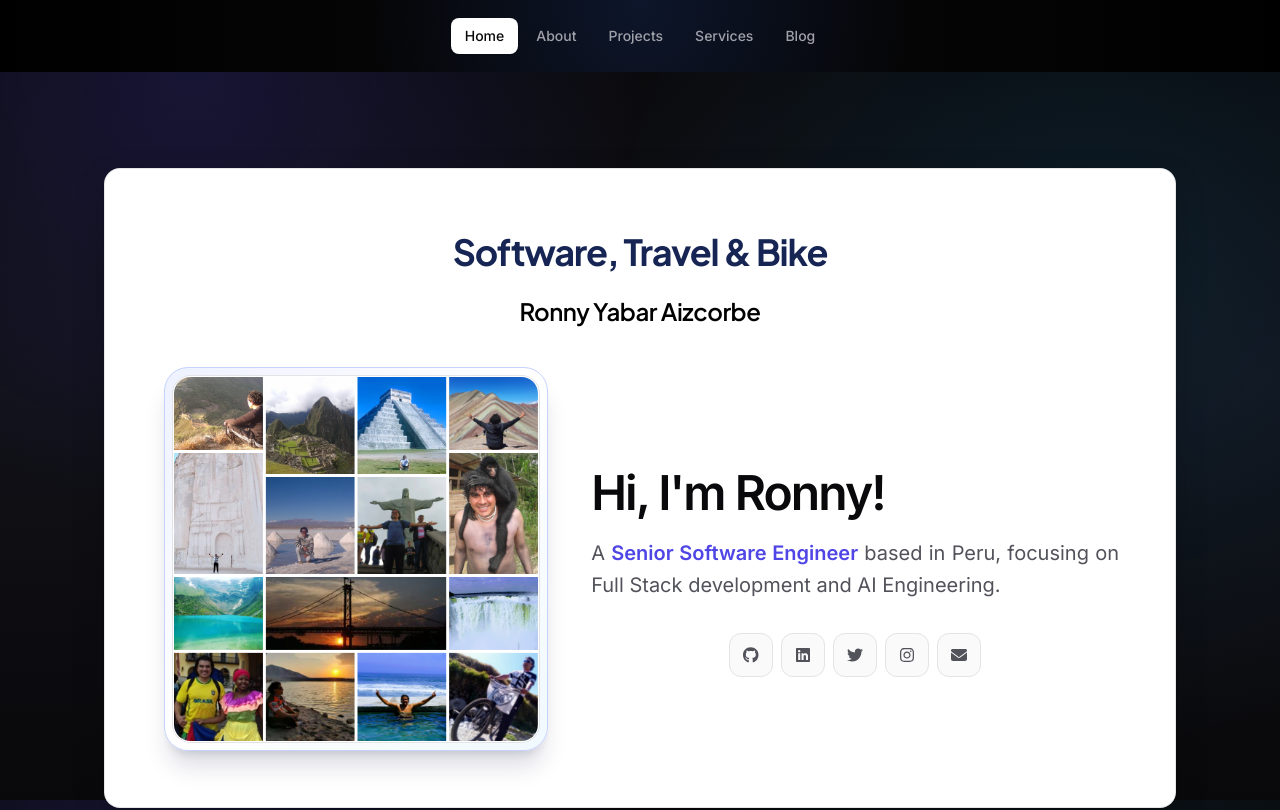
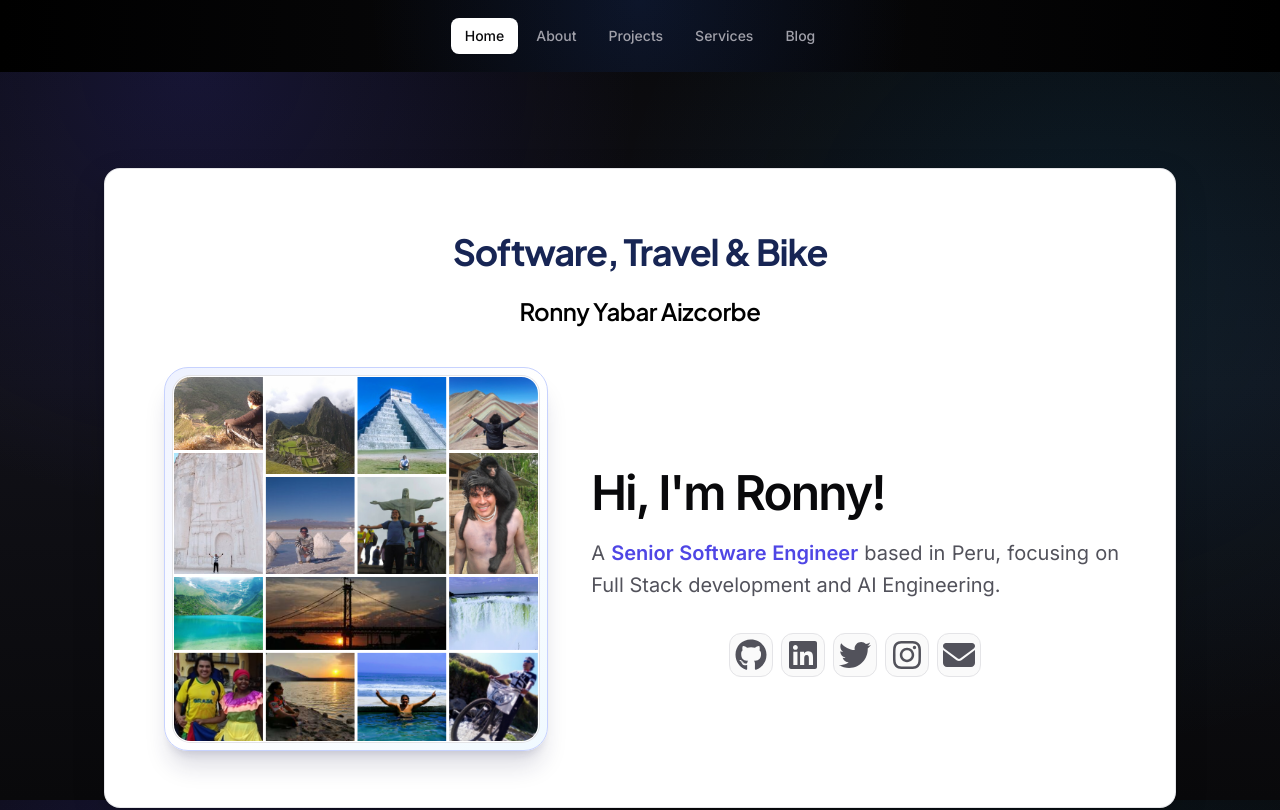
Before and after one commit to ronnyml/ronnycel, a Next.js app: page / in a window 1280 px wide. Shown: the top 810 px of the page. Built offline with nearby package versions, Linux system fonts and the light colour scheme.

Commit message:
fix: improve article contrast and social visibility

```diff
--- a/src/app/blog/[slug]/page.tsx
+++ b/src/app/blog/[slug]/page.tsx
@@ -1,5 +1,44 @@
-import { notFound } from "next/navigation"; import Link from "next/link";
-interface PostDetail{ID:number;title:string;date:string;content:string;slug:string}
-function processContent(html:string){html=html.replace(/https?:\/\/ronnyml\.wordpress\.com\/(\d{4})\/(\d{2})\/(\d{2})\/([a-zA-Z0-9\-]+)\//g,"/blog/$4");html=html.replace(/<a ([^>]*?)target="_blank"([^>]*)>/gi,"<a $1$2>");html=html.replace(/<a /g,'<a class="font-medium text-indigo-600 underline decoration-indigo-200 underline-offset-4 hover:decoration-indigo-600" ');html=html.replace(/<img ([^>]+?)>/g,'<img class="mx-auto my-8 block" $1>');html=html.replace(/<pre>/g,'<pre class="my-6 w-full overflow-x-auto rounded-xl bg-zinc-950 p-5 text-left text-sm text-zinc-100">');html=html.replace(/<code>/g,'<code class="rounded bg-zinc-100 px-1.5 py-0.5 font-mono text-sm text-pink-700">');return html}
-async function getPostBySlug(slug:string):Promise<PostDetail|null>{const res=await fetch(`https://public-api.wordpress.com/rest/v1.1/sites/ronnyml.wordpress.com/posts/slug:${slug}`,{next:{revalidate:60}});if(!res.ok)return null;const data=await res.json();if(!data?.ID)return null;return{ID:data.ID,title:data.title,date:data.date,content:data.content,slug:data.slug}}
-export default async function BlogPostDetail({params}:{params:{slug:string}}){const post=await getPostBySlug(params.slug);if(!post)return notFound();return <article className="page-shell page-section"><div className="mx-auto max-w-3xl"><Link href="/blog" className="inline-flex items-center gap-2 text-sm font-semibold text-zinc-600 hover:text-indigo-600"><span aria-hidden>←</span> Back to writing</Link><header className="mt-12 border-b border-zinc-200 pb-10"><time className="text-sm text-zinc-500">{new Date(post.date).toLocaleDateString("en-US",{month:"long",day:"numeric",year:"numeric"})}</time><h1 className="mt-4 text-4xl font-semibold leading-tight tracking-[-0.04em] text-zinc-950 sm:text-5xl" dangerouslySetInnerHTML={{__html:post.title}}/></header><div className="article-content mt-10 text-base leading-8 text-zinc-700 sm:text-lg" dangerouslySetInnerHTML={{__html:processContent(post.content)}}/></div></article>}
+import { notFound } from "next/navigation";
+import Link from "next/link";
+
+interface PostDetail {
+  ID: number;
+  title: string;
+  date: string;
+  content: string;
+  slug: string;
+}
+
+function processContent(html: string) {
+  html = html.replace(/https?:\/\/ronnyml\.wordpress\.com\/(\d{4})\/(\d{2})\/(\d{2})\/([a-zA-Z0-9\-]+)\//g, "/blog/$4");
+  html = html.replace(/<a ([^>]*?)target="_blank"([^>]*)>/gi, "<a $1$2>");
+  html = html.replace(/<a /g, '<a class="font-medium text-indigo-600 underline decoration-indigo-200 underline-offset-4 hover:decoration-indigo-600" ');
+  html = html.replace(/<img ([^>]+?)>/g, '<img class="mx-auto my-8 block" $1>');
+  html = html.replace(/<pre>/g, '<pre class="my-6 w-full overflow-x-auto rounded-xl bg-zinc-950 p-5 text-left text-sm text-zinc-100">');
+  html = html.replace(/<code>/g, '<code class="rounded bg-zinc-100 px-1.5 py-0.5 font-mono text-sm text-pink-700">');
+  return html;
+}
+
+async function getPostBySlug(slug: string): Promise<PostDetail | null> {
+  const res = await fetch(`https://public-api.wordpress.com/rest/v1.1/sites/ronnyml.wordpress.com/posts/slug:${slug}`, { next: { revalidate: 60 } });
+  if (!res.ok) return null;
+  const data = await res.json();
+  if (!data?.ID) return null;
+  return { ID: data.ID, title: data.title, date: data.date, content: data.content, slug: data.slug };
+}
+
+export default async function BlogPostDetail({ params }: { params: { slug: string } }) {
+  const post = await getPostBySlug(params.slug);
+  if (!post) return notFound();
+
+  return <article className="page-shell page-section">
+    <div className="mx-auto max-w-4xl rounded-3xl border border-zinc-200 bg-white px-5 py-7 shadow-2xl shadow-black/25 sm:px-10 sm:py-10 lg:px-14">
+      <Link href="/blog" className="inline-flex items-center gap-2 rounded-lg text-sm font-semibold text-zinc-600 transition hover:text-indigo-600"><span aria-hidden>&larr;</span> Back to writing</Link>
+      <header className="mt-10 border-b border-zinc-200 pb-8 sm:mt-12 sm:pb-10">
+        <time className="text-sm text-zinc-500">{new Date(post.date).toLocaleDateString("en-US", { month: "long", day: "numeric", year: "numeric" })}</time>
+        <h1 className="mt-4 text-3xl font-semibold leading-tight tracking-[-0.04em] text-zinc-950 sm:text-5xl" dangerouslySetInnerHTML={{ __html: post.title }} />
+      </header>
+      <div className="article-content mt-8 text-base leading-8 text-zinc-700 sm:mt-10 sm:text-lg" dangerouslySetInnerHTML={{ __html: processContent(post.content) }} />
+    </div>
+  </article>;
+}
--- a/src/app/page.tsx
+++ b/src/app/page.tsx
@@ -24,8 +24,8 @@ export default function HomePage() {
           <div>
             <h1 className="mt-7 text-4xl font-semibold tracking-[-0.04em] text-zinc-950 sm:text-5xl">Hi, I&apos;m Ronny!</h1>
             <p className="mt-5 text-justify text-xl leading-8 text-zinc-600">A <strong className="font-semibold text-indigo-600">Senior Software Engineer</strong> based in Peru, focusing on Full Stack development and AI Engineering.</p>
-            <div className="mt-8 flex flex-wrap justify-center gap-2" aria-label="Social links">
-              {socialIcons.map((social) => <Link key={social.title} href={social.url} title={social.title} aria-label={social.title} target="_blank" rel="noopener noreferrer" className="inline-flex h-11 w-11 items-center justify-center rounded-xl border border-zinc-200 bg-zinc-50 text-zinc-600 transition hover:-translate-y-0.5 hover:border-indigo-300 hover:text-indigo-600"><FontAwesomeIcon icon={social.icon} /></Link>)}
+            <div className="mt-8 flex flex-nowrap justify-center gap-0.5 sm:gap-2" aria-label="Social links">
+              {socialIcons.map((social) => <Link key={social.title} href={social.url} title={social.title} aria-label={social.title} target="_blank" rel="noopener noreferrer" className="inline-flex h-10 w-10 shrink-0 items-center justify-center sm:h-11 sm:w-11 rounded-xl border border-zinc-200 bg-zinc-50 text-zinc-600 transition hover:-translate-y-0.5 hover:border-indigo-300 hover:text-indigo-600"><FontAwesomeIcon icon={social.icon} style={{ width: "2rem", height: "2rem" }} /></Link>)}
             </div>
           </div>
         </div>
--- a/src/components/Footer.tsx
+++ b/src/components/Footer.tsx
@@ -13,7 +13,7 @@ const Footer = () => <footer className="border-t border-zinc-800 bg-zinc-950">
   <div className="page-shell flex flex-col items-center justify-center gap-4 py-8 text-center text-sm text-zinc-500">
     <p>&copy; {new Date().getFullYear()} Ronny Yabar Aizcorbe.</p>
     <div className="flex justify-center gap-3">
-      {footerLinks.map((link) => <Link key={link.label} href={link.href} target={link.href.startsWith("http") ? "_blank" : undefined} rel={link.href.startsWith("http") ? "noopener noreferrer" : undefined} aria-label={link.label} title={link.label} className="inline-flex h-10 w-10 items-center justify-center rounded-xl border border-zinc-800 text-zinc-300 transition hover:-translate-y-0.5 hover:border-indigo-500 hover:text-indigo-300"><FontAwesomeIcon icon={link.icon} className="h-4 w-4" /></Link>)}
+      {footerLinks.map((link) => <Link key={link.label} href={link.href} target={link.href.startsWith("http") ? "_blank" : undefined} rel={link.href.startsWith("http") ? "noopener noreferrer" : undefined} aria-label={link.label} title={link.label} className="inline-flex h-12 w-12 items-center justify-center rounded-xl border border-zinc-800 text-zinc-300 transition hover:-translate-y-0.5 hover:border-indigo-500 hover:text-indigo-300"><FontAwesomeIcon icon={link.icon} style={{ width: "2rem", height: "2rem" }} /></Link>)}
     </div>
   </div>
 </footer>;
```
